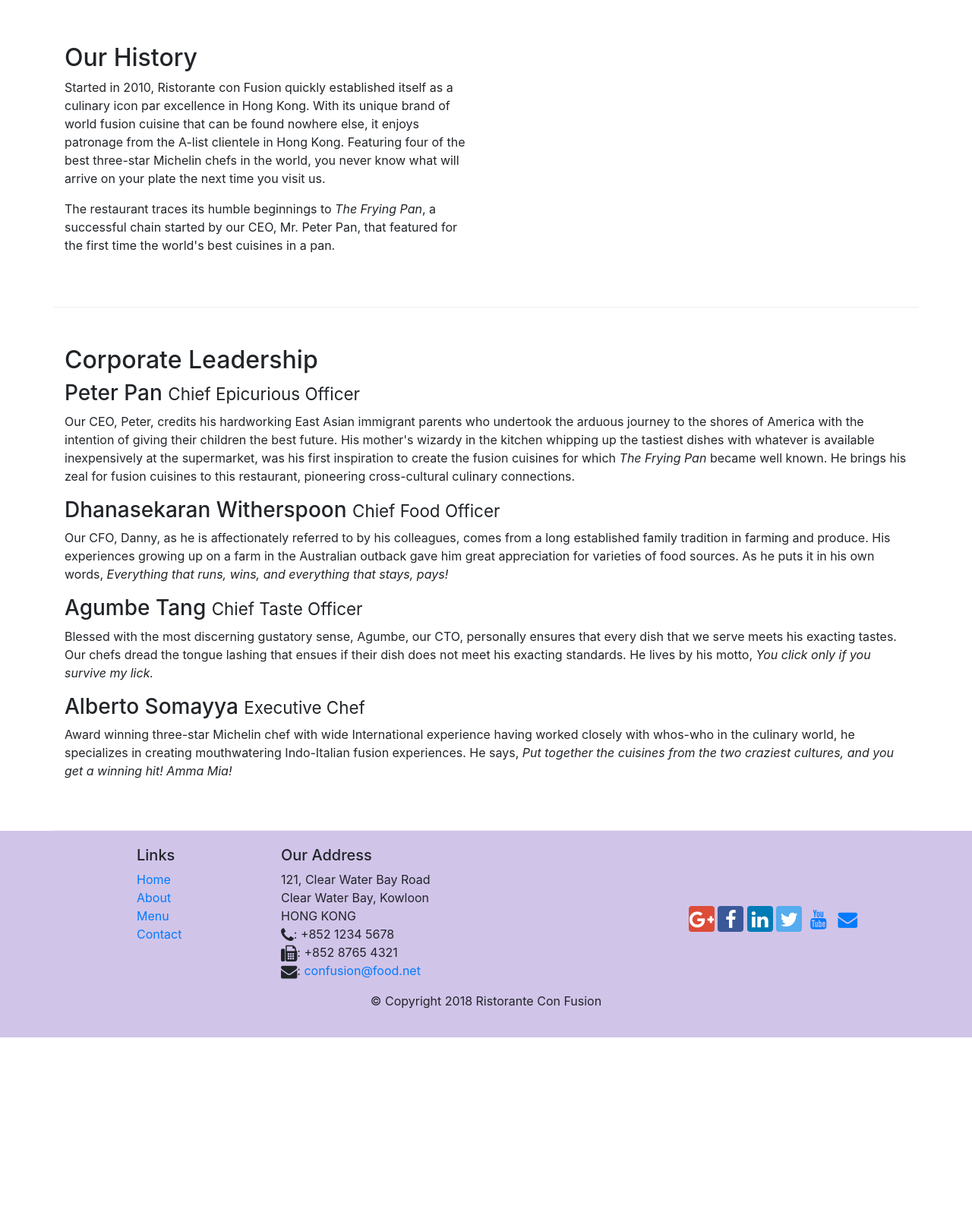
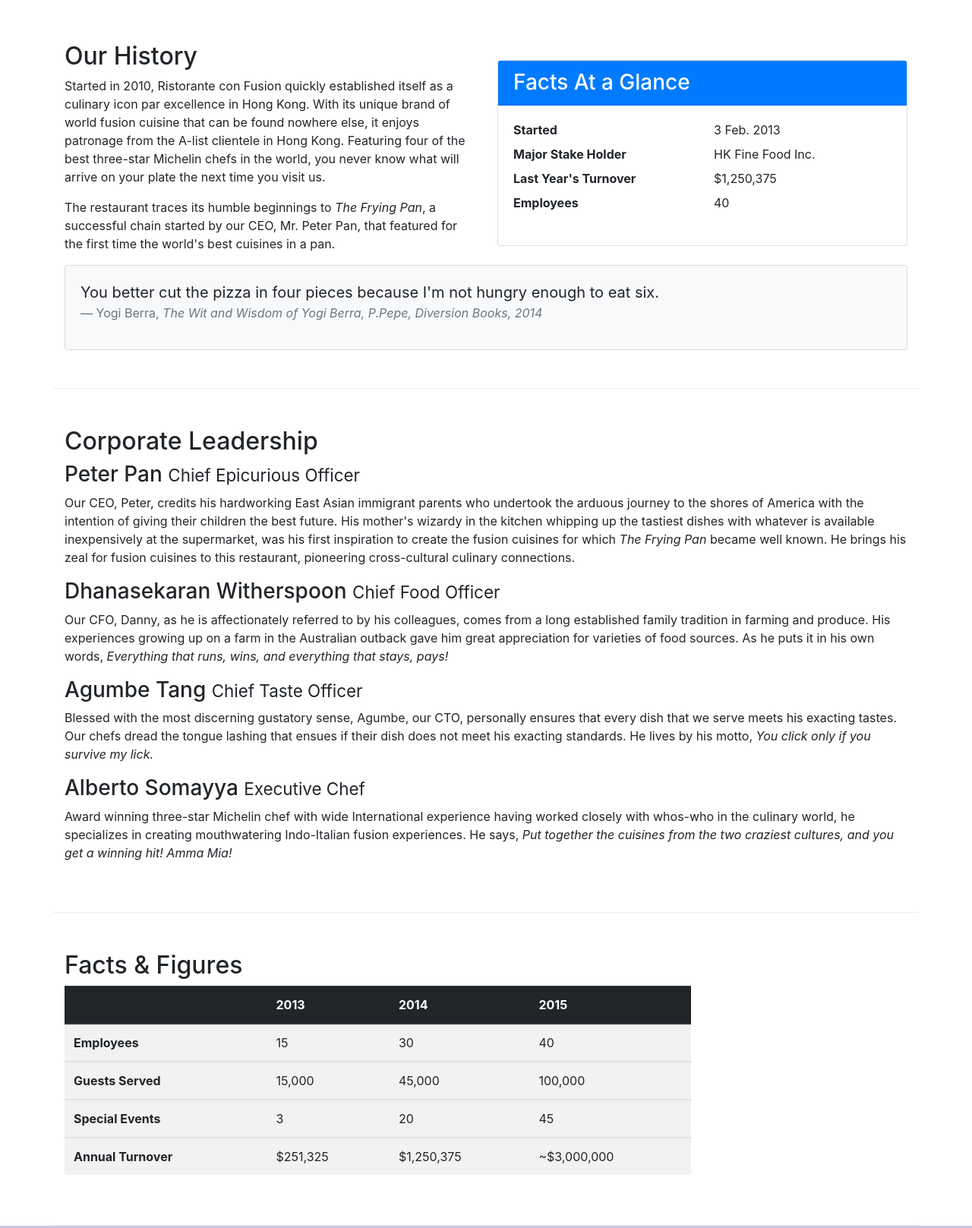
Before and after one commit to ajaya92/FIUICoursera, a website: page aboutus.html in a window 1280 px wide. Shown: the part 480-2097 px from the top of the page at 76% size. Before the commit the page ends 1846 px from the top, so only its background shows below. Drawn offline with nearby package versions, Linux system fonts and the light colour scheme.

Commit message:
Media and Images added

```diff
--- a/aboutus.html
+++ b/aboutus.html
@@ -23,7 +23,7 @@
             <button class="navbar-toggler" type="button" data-toggle="collapse" data-target="#Navbar">
                 <span class="navbar-toggler-icon"></span>
             </button>
-            <a class="navbar-brand mr-auto" href="index.html">Ristorante Con Fusion </a>
+            <a class="navbar-brand mr-auto" href="index.html"><img src="img/logo.png" height="30" width="41"></a>
             <div class="collapse navbar-collapse" id="Navbar">
                 <ul class="navbar-nav mr-auto">
                     <li class="nav-item active"><a class="nav-link" href="index.html"><span class="fa fa-home fa-lg"></span> Home</a></li>
@@ -42,7 +42,8 @@
                     <h1>Ristorante con Fusion</h1>
                     <p>We take inspiration from the World's best cuisines, and create a unique fusion experience. Our lipsmacking creations will tickle your culinary senses!</p>
                 </div>
-                <div class="col-12 col-sm">
+                <div class="col-12 col-sm align-self-center">
+                    <img src="img/logo.png" alt="" class="img-fluid">
                 </div>
             </div>
         </div>
@@ -67,9 +68,35 @@
                 <p>Started in 2010, Ristorante con Fusion quickly established itself as a culinary icon par excellence in Hong Kong. With its unique brand of world fusion cuisine that can be found nowhere else, it enjoys patronage from the A-list clientele in Hong Kong.  Featuring four of the best three-star Michelin chefs in the world, you never know what will arrive on your plate the next time you visit us.</p>
                 <p>The restaurant traces its humble beginnings to <em>The Frying Pan</em>, a successful chain started by our CEO, Mr. Peter Pan, that featured for the first time the world's best cuisines in a pan.</p>
             </div>
-            <div>
+            <div class="col-sm">
+                <div class="card">
+                    <h3 class="card-header bg-primary text-white">Facts At a Glance</h3>
+                    <div class="card-body">
+                        <dl class="row">
+                            <dt class="col-6">Started</dt>
+                            <dd class="col-6">3 Feb. 2013</dd>
+                            <dt class="col-6">Major Stake Holder</dt>
+                            <dd class="col-6">HK Fine Food Inc.</dd>
+                            <dt class="col-6">Last Year's Turnover</dt>
+                            <dd class="col-6">$1,250,375</dd>
+                            <dt class="col-6">Employees</dt>
+                            <dd class="col-6">40</dd>
+                        </dl>
+                    </div>
+                </div>
             </div>
-        </div>
+            <div class="col-12">
+                <div class="card card-body bg-light">
+                    <blockquote class="blockquote">
+                        <p class="mb-0">You better cut the pizza in four pieces because I'm not hungry enough to eat six.</p>
+                    <footer class="blockquote-footer">Yogi Berra,
+                        <cite title="Source Tite">The Wit and Wisdom of Yogi Berra, P.Pepe, Diversion Books, 2014</cite>
+                    </footer>
+                    </blockquote>
+                </div>
+
+            </div>
+    </div>
 
 
         <div class="row row-content align-items-center">
@@ -85,7 +112,61 @@
                 <p class="d-none d-sm-block">Award winning three-star Michelin chef with wide International experience having worked closely with whos-who in the culinary world, he specializes in creating mouthwatering Indo-Italian fusion experiences. He says, <em>Put together the cuisines from the two craziest cultures, and you get a winning hit! Amma Mia!</em></p>
             </div>
        </div>
+       <div class="row row-content">
+           <div class="col-12 col-sm-9">
+               <h2>Facts &amp; Figures</h2>
+               <div class="table=responsive">
+                   <table class="table table-striped">
+                       <thead class="thead-dark">
+                           <tr>
+                               <th>&nbsp;</th>
+                               <th>2013</th>
+                               <th>2014</th>
+                               <th>2015</th>
+                           </tr>
+                       </thead>
+                       <tbody>
+                           <tr>
+                               <th>Employees</th>
+                               <td>15</td>
+                               <td>30</td>
+                               <td>40</td>
+                           </tr>
+                       </tbody>
+                       <tbody>
+                        <tr>
+                            <th>Guests Served</th>
+                            <td>15,000</td>
+                            <td>45,000</td>
+                            <td>100,000</td>
+                        </tr>
+                    </tbody>
+                    <tbody>
+                        <tr>
+                            <th>Special Events</th>
+                            <td>3</td>
+                            <td>20</td>
+                            <td>45</td>
+                        </tr>
+                    </tbody>
+                    <tbody>
+                        <tr>
+                            <th>Annual Turnover</th>
+                            <td>&dollar;251,325</td>
+                            <td>&dollar;1,250,375</td>
+                            <td>~&dollar;3,000,000</td>
 
+                        </tr>
+                    </tbody>
+
+                   </table>
+
+               </div>
+           </div>
+           <div class="col-12 col-sm-3">
+
+           </div>
+       </div>
     </div>
 
     <footer class="footer">
```
Also changed, not shown: contactus.html (+3 -2 lines), index.html (+33 -10 lines), img/alberto.png (added), img/buffet.png (added), img/logo.png (added), img/uthappizza.png (added), 1 other file.
